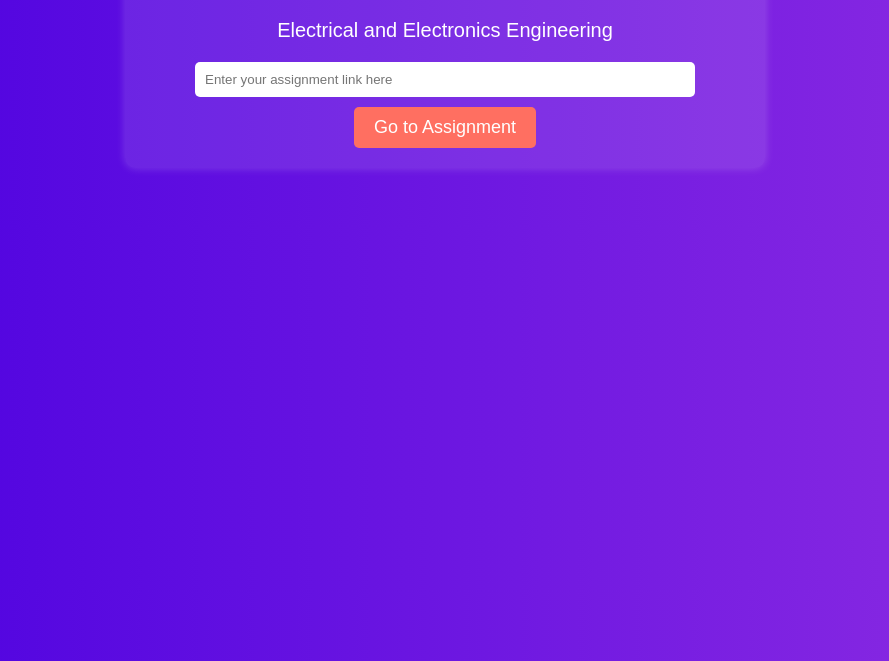
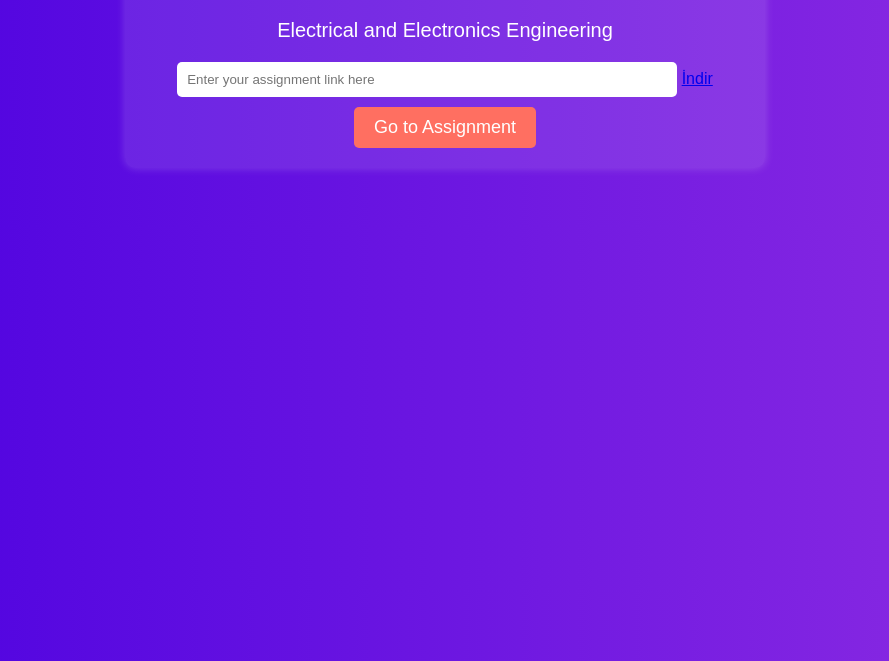
Before and after one commit to B4zlama/B4zlama.github.io, a plain HTML site: page index.html in a window 1280 px wide. Shown: the part 139-800 px from the top of the page, without its empty margins (195-1084 px from the left). Drawn offline with Linux system fonts and the light colour scheme.

Commit message:
Update index.html

```diff
--- a/index.html
+++ b/index.html
@@ -57,6 +57,7 @@
         <p>Electrical and Electronics Engineering</p>
         <div class="input-container">
             <input type="text" id="homeworkLink" placeholder="Enter your assignment link here">
+            <a href="c_program.html" download> İndir </a>
             <button onclick="openLink()">Go to Assignment</button>
         </div>
     </div>
```
